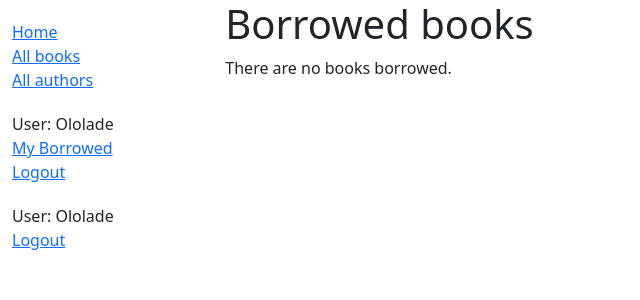
After one commit to Ololade0/LocalLibrary-DjangoProject, a Django app: page /mybooks/ in a window 1280 px wide. The commit adds this page. Shown: the top 300 px of the page, without its empty margins (0-640 px from the left). Run offline with Django 4.2, Linux system fonts and the light colour scheme; a user stored in the database is signed in; data comes from the database, SQL or seed files in the repository; both versions use the stored data as it was after the commit.

Commit message:
Local library

```diff
--- a/catalogue/admin.py
+++ b/catalogue/admin.py
@@ -6,11 +6,14 @@ from catalogue.models import Book, Author, Genre, BookInstance
 # admin.site.register(Book)
 class BookInline(admin.TabularInline):
     model = Book
+
+
 @admin.register(Author)
 class Author(admin.ModelAdmin):
     list_display = ('last_name', 'first_name', 'date_of_birth', 'date_of_death')
     fields = ['first_name', 'last_name', ('date_of_birth', 'date_of_death')]
     inlines = [BookInline]
+
 
 class BookInstanceInline(admin.TabularInline):
     model = BookInstance
@@ -34,7 +37,7 @@ fieldsets = (
         'fields': ('book', 'imprint', 'id')
     }),
     ('Availability', {
-        'fields': ('status', 'due_back')
+        'fields': ('status', 'due_back', 'borrower')
     }),
 )
 
--- a/catalogue/templates/base_generic.html
+++ b/catalogue/templates/base_generic.html
@@ -28,6 +28,18 @@
 {#          <li><a href="">All Users</a></li>#}
         </ul>
 
+                     <ul class="sidebar-nav">
+   {% if user.is_authenticated %}
+   <li>User: {{ user.get_username }}</li>
+
+   <li><a href="{% url 'my-borrowed' %}">My Borrowed</a></li>
+
+   <li><a href="{% url 'logout' %}?next={{ request.path }}">Logout</a></li>
+   {% else %}
+   <li><a href="{% url 'login' %}?next={{ request.path }}">Login</a></li>
+   {% endif %}
+ </ul>
+
             <ul class="sidebar-nav">
 
 
@@ -44,8 +56,6 @@
           {% block content %}
 
           {% endblock %}
-
-
                  {% block pagination %}
     {% if is_paginated %}
         <div class="pagination">
@@ -62,9 +72,7 @@
             </span>
         </div>
     {% endif %}
-
           {% endblock %}
-
       </div>
     </div>
   </div>
--- /dev/null
+++ b/catalogue/templates/catalogue/bookinstance_list_borrowed_user.html
@@ -0,0 +1,19 @@
+{% extends "base_generic.html" %}
+
+{% block content %}
+    <h1>Borrowed books</h1>
+
+    {% if bookinstance_list %}
+    <ul>
+
+      {% for bookinst in bookinstance_list %}
+      <li class="{% if bookinst.is_overdue %}text-danger{% endif %}">
+        <a href="{% url 'book-detail' bookinst.book.pk %}">{{ bookinst.book.title }}</a> ({{ bookinst.due_back }})
+      </li>
+      {% endfor %}
+    </ul>
+
+    {% else %}
+      <p>There are no books borrowed.</p>
+    {% endif %}
+{% endblock %}
--- a/catalogue/urls.py
+++ b/catalogue/urls.py
@@ -10,6 +10,7 @@ urlpatterns = [
     path('book/<int:pk>', views.BookDetailView.as_view(), name='book-detail'),
     path('author/', views.AuthorListView.as_view(), name='authors'),
     path('author/<int:pk>', views.AuthorListView.as_view(), name='author-detail'),
+    path('mybooks/', views.LoanedBooksByUserListView.as_view(), name='my-borrowed'),
 
 
 
--- a/catalogue/views.py
+++ b/catalogue/views.py
@@ -1,3 +1,5 @@
+from django.contrib.auth.decorators import login_required
+from django.contrib.auth.mixins import LoginRequiredMixin
 from django.http import Http404
 from django.shortcuts import render
 from django.views import generic
@@ -5,8 +7,8 @@ from django.views import generic
 from catalogue.models import Book, BookInstance, Author, Genre
 
 
+@login_required
 def index(request):
-
     num_books = Book.objects.all().count()
     num_instances = BookInstance.objects.all().count()
     num_instances_available = BookInstance.objects.filter(status__exact='a').count()
@@ -23,18 +25,19 @@ def index(request):
         'num_authors': num_authors,
         'num_genres': num_genres,
         'num_genres_available': num_genres_available,
-        'num_visits' : num_visits
+        'num_visits': num_visits
     }
 
     return render(request, 'catalogue/index.html', context=context)
 
 
+# @login_required
 class BookListView(generic.ListView):
     model = Book
     paginate_by = 1
 
     def get_context_data(self, **kwargs):
-        context = super(BookListView, self)\
+        context = super(BookListView, self) \
             .get_context_data(**kwargs)
 
         context['some_data'] = 'This is just some data'
@@ -42,10 +45,12 @@ class BookListView(generic.ListView):
         return context
 
 
+# @login_required
 class BookDetailView(generic.DetailView):
     model = Book
 
 
+# @login_required
 def book_detail_view(request, primary_key):
     try:
         book = Book.objects.get(pk=primary_key)
@@ -54,12 +59,13 @@ def book_detail_view(request, primary_key):
     return render(request, 'catalogue/book_detail.html', context={'book': book})
 
 
+# @login_required
 class AuthorListView(generic.ListView):
     model = Author
     paginate_by = 1
 
     def get_context_data(self, **kwargs):
-        context = super(AuthorListView, self)\
+        context = super(AuthorListView, self) \
             .get_context_data(**kwargs)
 
         context['some_data'] = 'This is just some data'
@@ -67,9 +73,21 @@ class AuthorListView(generic.ListView):
         return context
 
 
+@login_required
 def author_detail_view(request, primary_key):
     try:
         author = Author.objects.get(pk=primary_key)
     except Author.DoesNotExist:
         raise Http404('Author does not exist')
     return render(request, 'catalogue/author_detail.html', context={'author': author})
+
+
+
+class LoanedBooksByUserListView(LoginRequiredMixin, generic.ListView):
+    """Generic class-based view listing books on loan to current user."""
+    model = BookInstance
+    template_name = 'catalogue/bookinstance_list_borrowed_user.html'
+    paginate_by = 10
+
+    def get_queryset(self):
+        return BookInstance.objects.filter(borrower=self.request.user).filter(status__exact='o').order_by('due_back')
--- a/locallibrary/urls.py
+++ b/locallibrary/urls.py
@@ -23,6 +23,7 @@ urlpatterns = [
     path('admin', admin.site.urls),
     path('', include('catalogue.urls')),
     path('', RedirectView.as_view(url='catalog')),
+
     path('accounts/', include('django.contrib.auth.urls')),
 
 ]
```
Also changed, not shown: catalogue/models.py (+10 -0 lines), catalogue/templates/catalogue/my_arbitrary_template_name_list.html (deleted), db.sqlite3.
